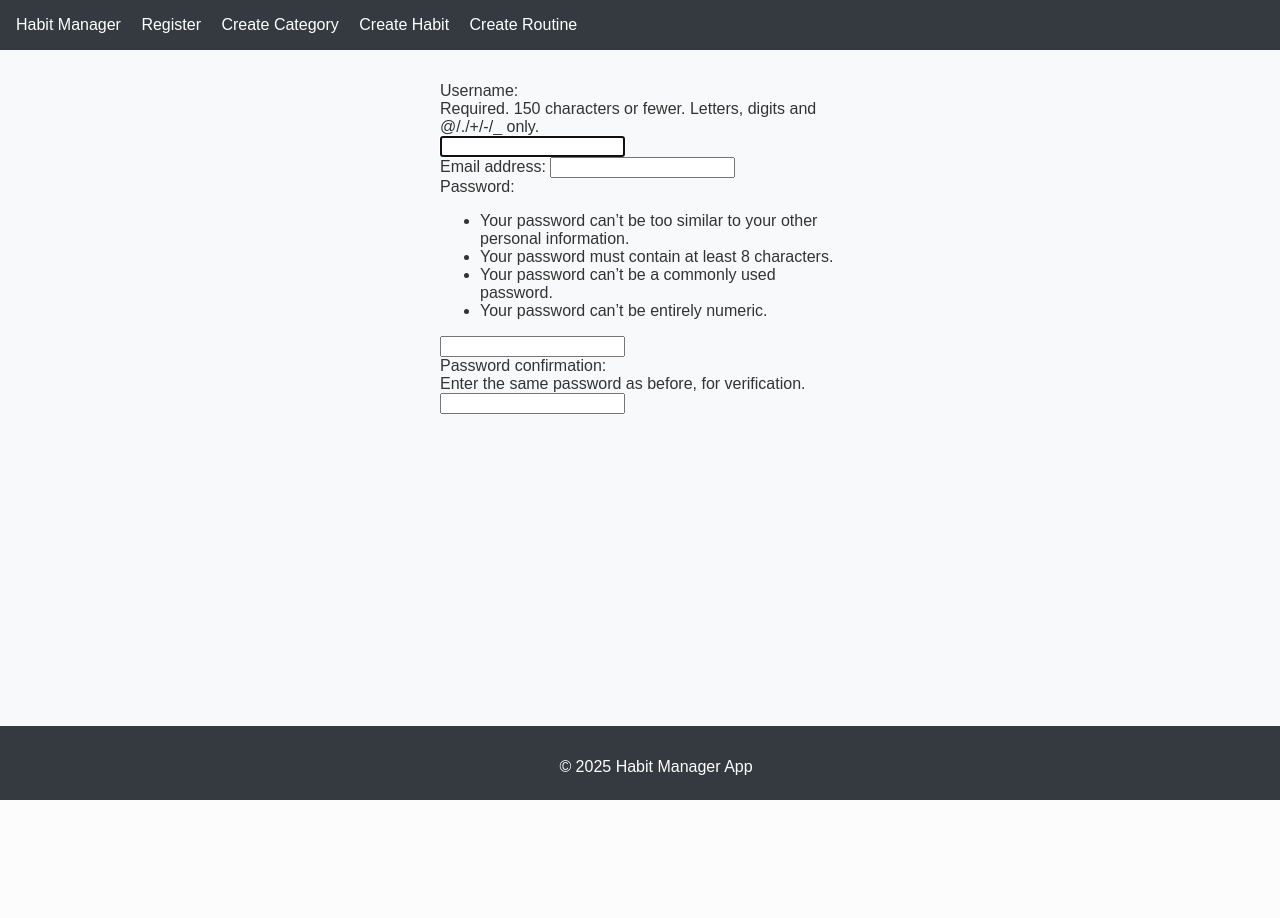
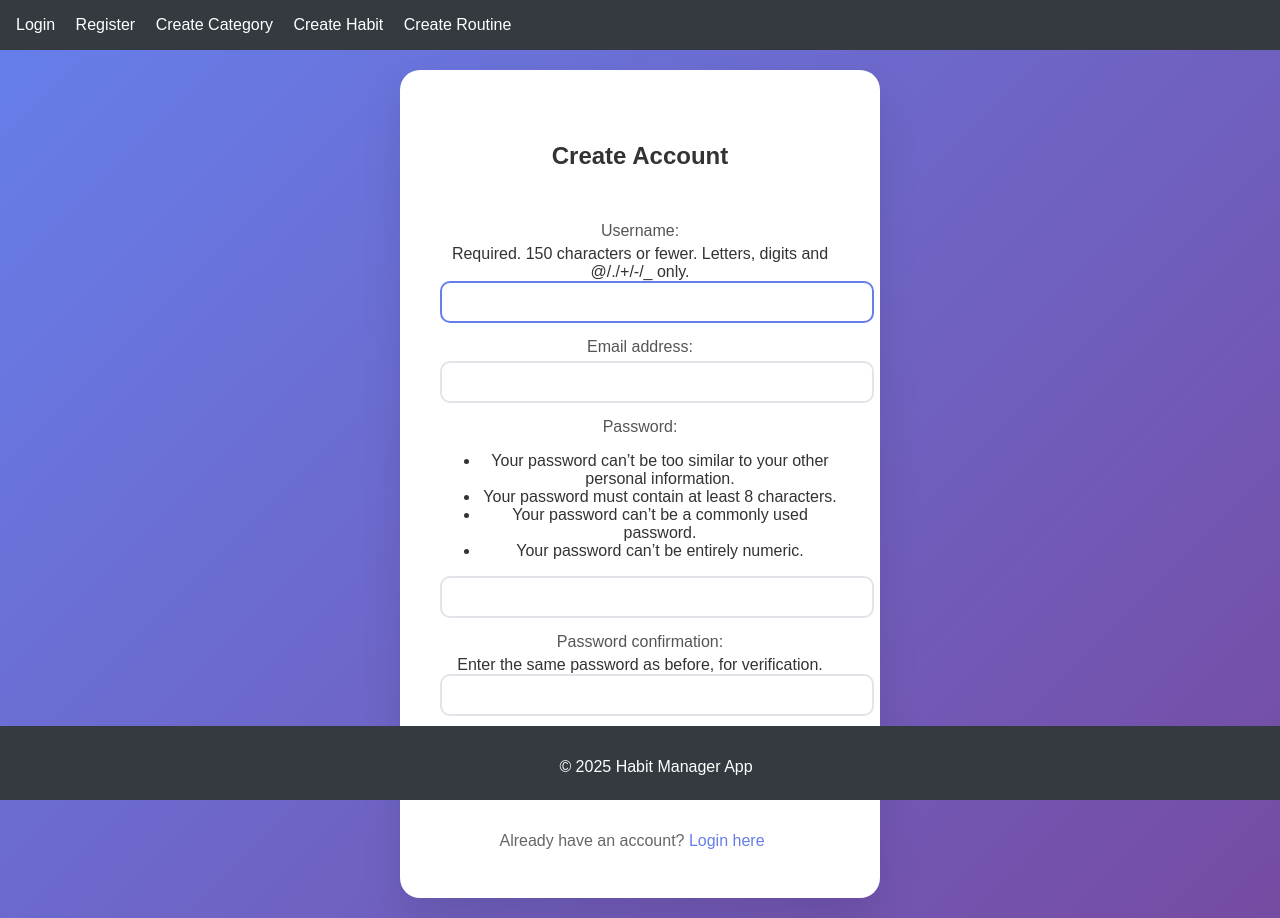
Before and after one commit to velislavvelchev/SOLIDIFY, a Django app: template templates/accounts/register.html in a window 1280 px wide. Before the commit the page ends 800 px from the top, so only its background shows below. Run offline with Django 5.2, Linux system fonts and the light colour scheme; the template is opened without the code that fills it: values that come from a table or form of the project are taken from there, others are empty.

Commit message:
feat: added basic login view and template

```diff
--- a/SOLIDIFY/accounts/urls.py
+++ b/SOLIDIFY/accounts/urls.py
@@ -1,7 +1,9 @@
+from django.contrib.auth.views import LoginView
 from django.urls import path
 
-from SOLIDIFY.accounts.views import UserRegisterView
+from SOLIDIFY.accounts.views import UserRegisterView, UserLoginView
 
 urlpatterns = [
-    path('', UserRegisterView.as_view(), name='register'),
+    path('register/', UserRegisterView.as_view(), name='register'),
+    path('login/', UserLoginView.as_view(), name='login'),
 ]
--- a/SOLIDIFY/accounts/views.py
+++ b/SOLIDIFY/accounts/views.py
@@ -1,3 +1,4 @@
+from django.contrib.auth.views import LoginView
 from django.shortcuts import render
 from django.urls import reverse_lazy
 from django.views.generic import CreateView
@@ -10,3 +11,7 @@ class UserRegisterView(CreateView):
     form_class = AppUserForm
     template_name = 'accounts/register.html'
     success_url = reverse_lazy('home')
+
+class UserLoginView(LoginView):
+    template_name = 'accounts/login.html'
+    success_url = reverse_lazy('home')
--- a/static/js/typing.js
+++ b/static/js/typing.js
@@ -1,4 +1,5 @@
-const message = "Manage your habits and routines effectively!";
+const message = "In short, Solidify is an application that serves to optimize our habits and align them to our personal goals, so that we can both enjoy our lives while also achieving our goals.\n" +
+    "Most people nowadays, especially in urban cities,  have extremely fast and busy lives, where they try to constantly keep up with their numerous aspirations related to things like career paths, physical fitness, personal relationships etc. This very often leads to redundant stress, especially when any of the above-mentioned domains is compromised.";
 const textElement = document.getElementById('dynamic-text');
 let index = 0;
 
--- a/static/style/home.css
+++ b/static/style/home.css
@@ -18,6 +18,13 @@ body {
 h1, #dynamic-text {
     color: white;
     text-shadow: 2px 2px 4px rgba(0,0,0,0.7);
+    max-width: 80%; /* or specific px value */
+    margin: 0 auto;
+    white-space: pre-wrap; /* preserves line breaks and wraps text */
+    word-break: break-word; /* breaks long words if needed */
+    text-align: center; /* optional, for centering text */
+    line-height: 1.8;      /* increases space between lines */
+    font-size: 1.2rem;     /* adjust as needed, or use px like 24px */
 }
 
 .home-page::before {
--- /dev/null
+++ b/static/style/register.css
@@ -0,0 +1,87 @@
+/* Make the container fill the viewport and center content */
+.register-container {
+  display: flex;
+  align-items: center;
+  justify-content: center;
+  min-height: 100vh;
+  background: linear-gradient(135deg, #667eea, #764ba2);
+  padding: 20px;
+}
+
+.register-card {
+  background: #fff;
+  padding: 40px;
+  border-radius: 20px;
+  box-shadow: 0 20px 40px rgba(0,0,0,0.1);
+  max-width: 400px;
+  width: 100%;
+  display: flex;
+  flex-direction: column;
+  align-items: center;
+  text-align: center;
+}
+
+.register-title {
+  margin-bottom: 20px;
+  font-weight: 600;
+  color: #333;
+}
+
+/* Center form and button */
+form {
+  width: 100%;
+  display: flex;
+  flex-direction: column;
+  align-items: stretch;
+}
+
+form > * {
+  margin-bottom: 15px;
+}
+
+label {
+  margin-bottom: 5px;
+  display: block;
+  font-weight: 500;
+  color: #555;
+}
+
+input {
+  width: 100%;
+  padding: 10px 15px;
+  border: 2px solid #e1e5e9;
+  border-radius: 10px;
+  font-size: 1rem;
+  transition: border-color 0.3s;
+}
+
+input:focus {
+  outline: none;
+  border-color: #667eea;
+}
+
+.register-btn {
+  padding: 12px;
+  background: linear-gradient(135deg, #667eea, #764ba2);
+  color: #fff;
+  border: none;
+  border-radius: 10px;
+  font-weight: 600;
+  cursor: pointer;
+  transition: transform 0.2s;
+}
+
+.register-btn:hover {
+  transform: translateY(-2px);
+}
+
+.login-link {
+  margin-top: 15px;
+  color: #666;
+}
+
+.login-link a {
+  color: #667eea;
+  text-decoration: none;
+  font-weight: 500;
+}
--- a/static/style/style.css
+++ b/static/style/style.css
@@ -4,4 +4,6 @@
 @import url('footer.css');
 @import url('forms.css');
 @import url('details.css');
+@import url('home.css');
+@import url('register.css');
 /* Add any additional global styles here */
--- a/templates/accounts/register.html
+++ b/templates/accounts/register.html
@@ -2,8 +2,15 @@
 {% load static %}
 
 {% block content %}
-<form method="post">
-    {% csrf_token %}
-    {{ form }}
-</form>
+<div class="register-container">
+    <div class="register-card">
+        <h2 class="register-title">Create Account</h2>
+        <form method="post">
+            {% csrf_token %}
+            {{ form }}
+            <button type="submit" class="register-btn">Register</button>
+        </form>
+        <p class="login-link">Already have an account? <a href="#">Login here</a></p>
+    </div>
+</div>
 {% endblock %}
--- a/templates/common/base.html
+++ b/templates/common/base.html
@@ -9,9 +9,10 @@
     <link rel="stylesheet" href="{% static 'style/style.css' %}">
 </head>
 <body>
+
     <header>
         <nav>
-            <a href="#">Habit Manager</a>
+            <a href={% url 'login' %}>Login</a>
             <a href={% url 'register' %}>Register</a>
             <a href="#">Create Category</a>
             <a href="#">Create Habit</a>
--- a/templates/common/home.html
+++ b/templates/common/home.html
@@ -15,6 +15,5 @@ body {
 
 <h1>Welcome to Habit Manager!</h1>
 <p id="dynamic-text"></p>
-
 <script src="{% static 'js/typing.js' %}"></script>
 {% endblock %}
```
Also changed, not shown: static/style/login.css (added, +87 -0 lines), templates/accounts/login.html (added, +16 -0 lines).
